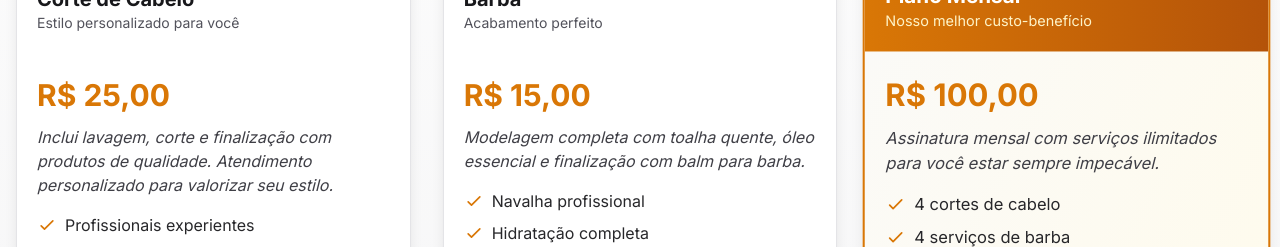
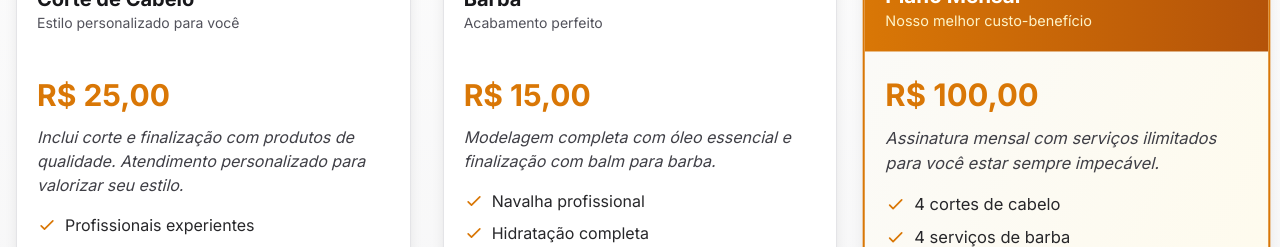
Before and after one commit to GabrielCordeiroBarrosoTeles/rocha-barber, a React (Vite) app: page / in a window 1280 px wide. Shown: the part 1600-1847 px from the top of the page. Built offline with nearby package versions, Linux system fonts and the light colour scheme; the HTML template or start-up script is replaced by a standard one.

Commit message:
Remove “toalha quente” and “lavagem” from service descriptions in Services.jsx

```diff
--- a/src/components/Services.jsx
+++ b/src/components/Services.jsx
@@ -22,7 +22,7 @@ export default function Services() {
               price="R$ 25,00"
               imageSrc="./images/corte.png"
               whatsappNumber={whatsappNumber}
-              additionalInfo="Inclui lavagem, corte e finalização com produtos de qualidade. Atendimento personalizado para valorizar seu estilo."
+              additionalInfo="Inclui corte e finalização com produtos de qualidade. Atendimento personalizado para valorizar seu estilo."
               benefits={[
                 "Profissionais experientes",
                 "Ambiente climatizado",
@@ -38,7 +38,7 @@ export default function Services() {
               price="R$ 15,00"
               imageSrc="./images/barba.png"
               whatsappNumber={whatsappNumber}
-              additionalInfo="Modelagem completa com toalha quente, óleo essencial e finalização com balm para barba."
+              additionalInfo="Modelagem completa com óleo essencial e finalização com balm para barba."
               benefits={[
                 "Navalha profissional",
                 "Hidratação completa",
```
